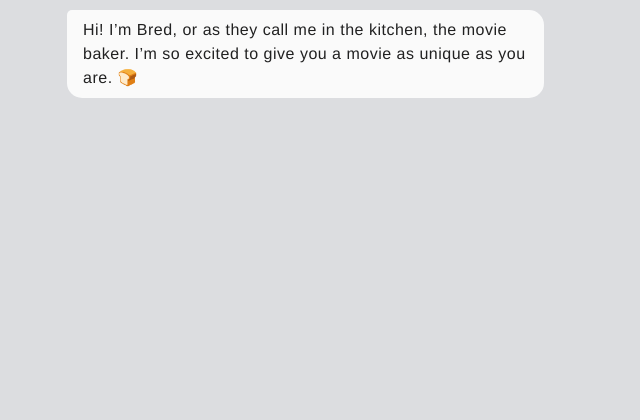
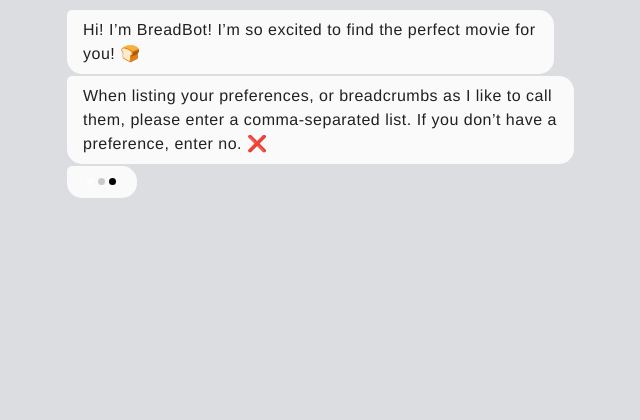
Before and after one commit to gablavoiie/MovieRecommender, a Flask app: page / in a window 1280 px wide. Shown: the top 420 px of the page, without its empty margins (208-848 px from the left). Run offline with Flask 2, Linux system fonts and the light colour scheme; parts of the project's set-up code (start-up, migrations or seed data) failed here and were passed over; some libraries are stand-ins or nearby versions.

Commit message:
Adding emojis

```diff
--- a/app.py
+++ b/app.py
@@ -17,23 +17,23 @@
 
 "Think hard about the kind of movie you want to watch \N{thinking face}. Are there any movies that match the vibe?",
 
-"What’s the audience for tonight? Choose a rating from the following: G, PG, PG-13, R.",
+"What’s the audience for tonight? \N{movie camera} Choose a rating from the following: G, PG, PG-13, R.",
 
 "How far are we going back? \N{eyes} Pick a decade.",
 
-"How much time do we have on our hands? \N{watch} Do you want to watch a short, medium or long movie?",
+"How much time do we have on our hands? \N{watch} Do you want to watch a short, medium, or long movie?",
 
-"Feeling starstruck? \N{glowing star} Any actors or directors you wish to see?",
+"Feeling starstruck? \N{glowing star} Any actors or directors you knead to see?",
 
 "Anything else we should consider? The floor is yours. \N{man dancing} Think emotions, settings, tropes, plots, etc.",
 
-"I’ll stay silent for a minute now. \N{face without mouth} Stay still, I’m off to bake you the movie of your dreams. \N{clapper board}",
+"I'll now begin the movie baking process. \N{face without mouth} Stay put, I’m off to bake the perfect movie for you. \N{clapper board} Are you excited?",
 
-"The movie is fresh out of the oven! \N{bread} No need to thank me, it’s the yeast I could do. ",
+"The movie is fresh out of the oven! \N{bread} Here is my personalized recommendation. No need to thank me, it’s the yeast I can do. \N{winking face}",
 
 "I hope you love it as much as I loved talking to you. Here are my individualised, tailored recommendations.",
 
-"This is it for me. Take care, ok? "
+"This is it for me. Take care, ok?"
 ]
 question_index = 0
 question_names = ["genres", "similar_movies", "maturity", "decade", "length", "actor-director", "textbox"]
@@ -93,6 +93,8 @@
             completion = completion[pos:]
         else:
             completion = "none"
+        if result_list[0].lower() == "no":
+            completion = "It's okay! I'm undecisive too sometimes \N{relieved face}"
 
         if (len(user_data) == len(question_names)):
             movieURL, movieText = getMovie(user_data)
--- a/templates/index.html
+++ b/templates/index.html
@@ -137,7 +137,7 @@
 // "Basic chat-bubble Example" (1-basics.html)
 var convo = {
   ice: {
-    says: ["Hi! I’m Bred, or as they call me in the kitchen, the movie baker. I’m so excited to give you a movie as unique as you are. 🍞", "When listing your preferences, or breadcrumbs as I like to call them, please enter a comma-separated list. If you don’t have a preference, enter no.","Let’s start simple. Do you have any genre preferences?","If so, choose from the following: Action, Adventure, Biography, Comedy, Crime, Drama, Family, Fantasy, History, Horror, Musical, Mystery, Romance, Sci-Fi, Sport, Thriller, War, Western"],
+    says: ["Hi! I’m BreadBot! I’m so excited to find the perfect movie for you! 🍞", "When listing your preferences, or breadcrumbs as I like to call them, please enter a comma-separated list. If you don’t have a preference, enter no. ❌","Let’s start simple. Do you have any genre preferences? 🎞","If so, choose from the following: Action, Adventure, Biography, Comedy, Crime, Drama, Family, Fantasy, History, Horror, Musical, Mystery, Romance, Sci-Fi, Sport, Thriller, War, Western"],
     reply: [
 
     ]
```
